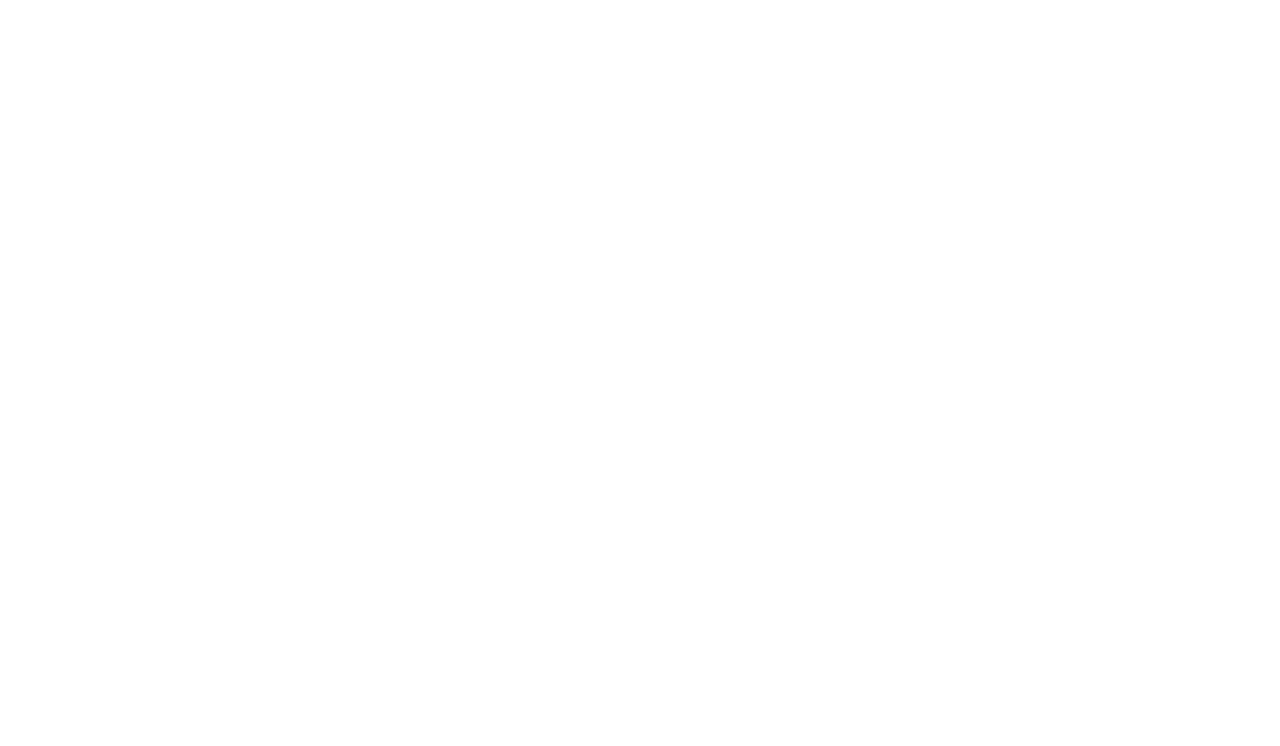
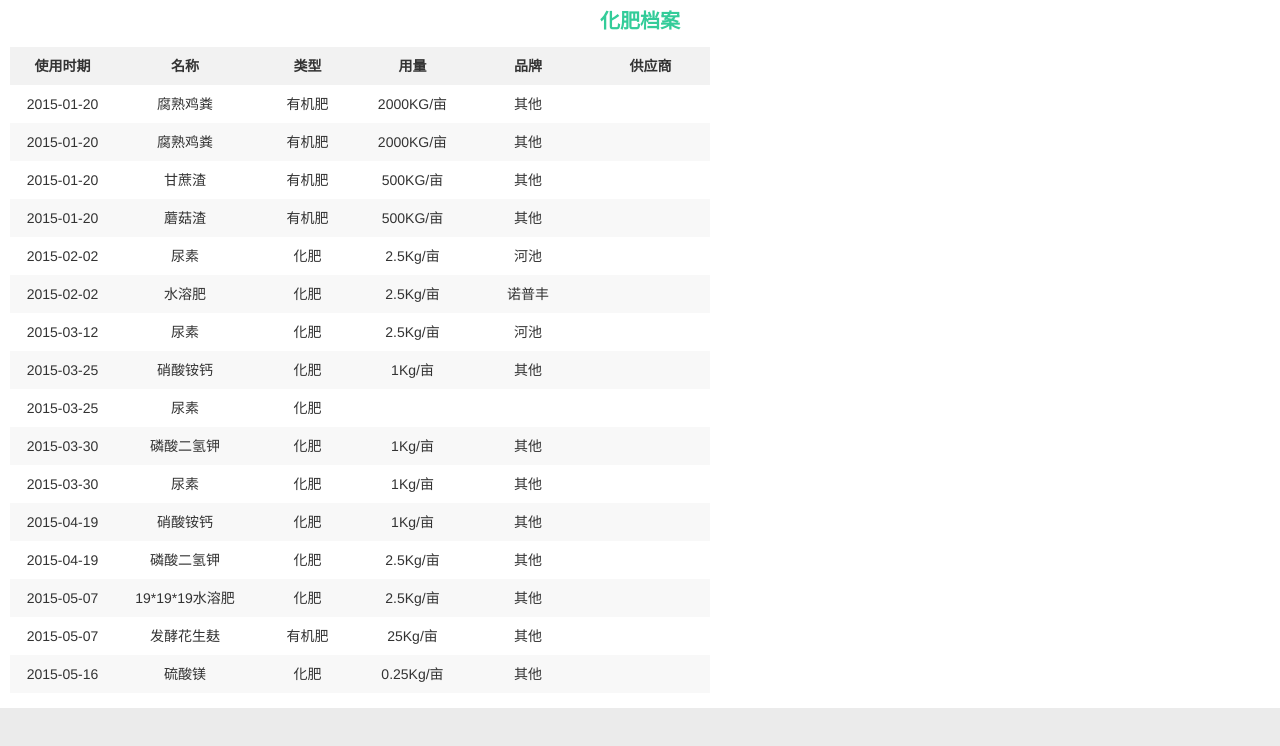
Before and after one commit to huang2a/shuyuan-wx, a plain HTML site: page FertilizerRecord.html in a window 1280 px wide. Drawn offline with Linux system fonts and the light colour scheme.

Commit message:
upda table
更新表格模块

```diff
--- a/FertilizerRecord.html
+++ b/FertilizerRecord.html
@@ -0,0 +1,170 @@
+<!DOCTYPE html>
+<html lang="en">
+    <head>
+        <meta charset="UTF-8">
+        <meta name="viewport" content="width=device-width,initial-scale=1,user-scalable=0">
+        <title>海泉集团农副产品溯源信息-化肥档案</title>
+        <link rel="stylesheet" href="css/weui.min.css"/>
+        <link rel="stylesheet" href="css/index.css">
+    </head>
+    <body>
+        <div class="page_bady layout_mgb10">
+            <h3 class="layout_title col_lv">化肥档案</h3>
+            <div class="horizontal-scroll">
+                <div style="width:700px;">
+                    <table class="page-table" page-even="" page-skin="noborder">
+                        <colgroup>
+                            <col width="250">
+                            <col width="100">
+                            <col width="100">
+                            <col width="100">
+                            <col width="100">
+                            <col>
+                        </colgroup>
+                        <thead>
+                            <tr>
+                                <th width="15%" scope="col">使用时期</th>
+                                <th width="20%" scope="col">名称</th>
+                                <th width="15%" scope="col">类型</th>
+                                <th width="15%" scope="col">用量</th>
+                                <th width="18%" scope="col">品牌</th>
+                                <th width="17%" scope="col">供应商</th>
+                            </tr>
+                        </thead>
+                        <tbody>
+                            <tr>
+                                <td>2015-01-20</td>
+                                <td>腐熟鸡粪</td>
+                                <td>有机肥</td>
+                                <td>2000KG/亩</td>
+                                <td>其他</td>
+                                <td></td>
+                            </tr>
+                            <tr>
+                                <td>2015-01-20</td>
+                                <td>腐熟鸡粪</td>
+                                <td>有机肥</td>
+                                <td>2000KG/亩</td>
+                                <td>其他</td>
+                                <td></td>
+                            </tr>
+                            <tr>
+                                <td>2015-01-20</td>
+                                <td>甘蔗渣</td>
+                                <td>有机肥</td>
+                                <td>500KG/亩</td>
+                                <td>其他</td>
+                                <td></td>
+                            </tr>
+                            <tr>
+                                <td>2015-01-20</td>
+                                <td>蘑菇渣</td>
+                                <td>有机肥</td>
+                                <td>500KG/亩</td>
+                                <td>其他</td>
+                                <td></td>
+                            </tr>
+                            <tr>
+                                <td>2015-02-02</td>
+                                <td>尿素</td>
+                                <td>化肥</td>
+                                <td>2.5Kg/亩</td>
+                                <td>河池</td>
+                                <td></td>
+                            </tr>
+                            <tr>
+                                <td>2015-02-02</td>
+                                <td>水溶肥</td>
+                                <td>化肥</td>
+                                <td>2.5Kg/亩</td>
+                                <td>诺普丰</td>
+                                <td></td>
+                            </tr>
+                            <tr>
+                                <td>2015-03-12</td>
+                                <td>尿素</td>
+                                <td>化肥</td>
+                                <td>2.5Kg/亩</td>
+                                <td>河池</td>
+                                <td></td>
+                            </tr>
+                            <tr>
+                                <td>2015-03-25</td>
+                                <td>硝酸铵钙</td>
+                                <td>化肥</td>
+                                <td>1Kg/亩</td>
+                                <td>其他</td>
+                                <td></td>
+                            </tr>
+                            <tr>
+                                <td>2015-03-25</td>
+                                <td>尿素</td>
+                                <td>化肥</td>
+                                <td></td>
+                                <td></td>
+                                <td></td>
+                            </tr>
+                            <tr>
+                                <td>2015-03-30</td>
+                                <td>磷酸二氢钾</td>
+                                <td>化肥</td>
+                                <td>1Kg/亩</td>
+                                <td>其他</td>
+                                <td></td>
+                            </tr>
+                            <tr>
+                                <td>2015-03-30</td>
+                                <td>尿素</td>
+                                <td>化肥</td>
+                                <td>1Kg/亩</td>
+                                <td>其他</td>
+                                <td></td>
+                            </tr>
+                            <tr>
+                                <td>2015-04-19</td>
+                                <td>硝酸铵钙</td>
+                                <td>化肥</td>
+                                <td>1Kg/亩</td>
+                                <td>其他</td>
+                                <td></td>
+                            </tr>
+                            <tr>
+                                <td>2015-04-19</td>
+                                <td>磷酸二氢钾</td>
+                                <td>化肥</td>
+                                <td>2.5Kg/亩</td>
+                                <td>其他</td>
+                                <td></td>
+                            </tr>
+                            <tr>
+                                <td>2015-05-07</td>
+                                <td>19*19*19水溶肥</td>
+                                <td>化肥</td>
+                                <td>2.5Kg/亩</td>
+                                <td>其他</td>
+                                <td></td>
+                            </tr>
+                            <tr>
+                                <td>2015-05-07</td>
+                                <td>发酵花生麸</td>
+                                <td>有机肥</td>
+                                <td>25Kg/亩</td>
+                                <td>其他</td>
+                                <td></td>
+                            </tr>
+                            <tr>
+                                <td>2015-05-16</td>
+                                <td>硫酸镁</td>
+                                <td>化肥</td>
+                                <td>0.25Kg/亩</td>
+                                <td>其他</td>
+                                <td></td>
+                            </tr>
+                        </tbody>
+                    </table>
+                </div>
+            </div>
+        </div>
+    </body>
+    <script type="text/javascript" src="js/weui.min.js"></script>
+</html>
--- a/css/index.css
+++ b/css/index.css
@@ -63,6 +63,36 @@ body{
 .layout_title{
   font-size: 20px;
   text-align: center;
+}
+table {
+    border-collapse: collapse;
+    border-spacing: 0;
+}
+.page-table {
+    width: 100%;
+    margin: 10px 0;
+    background-color: #fff;
+}
+.page-table thead tr {
+    background-color: #f2f2f2;
+}
+.page-table tr:hover, .page-table[page-even] tr:nth-child(even) {
+    background-color: #f8f8f8;
+}
+.page-table tr {
+    transition: all .3s;
+    -webkit-transition: all .3s;
+}
+.page-table th, .page-table td {
+    padding: 9px 15px;
+    min-height: 20px;
+    line-height: 20px;
+    border: 1px solid #e2e2e2;
+    font-size: 14px;
+    text-align: center;
+}
+.page-table[page-skin=noborder] td, .page-table[page-skin=noborder] th {
+    border: none;
 }
 /*首页样式*/
 .page_banner{
```
Also changed, not shown: AddRecord.html (+1 -1 lines), PesticideRecord.html (+153 -0 lines), WeatherRecord.html (+1 -4 lines), index.html (+15 -16 lines).
